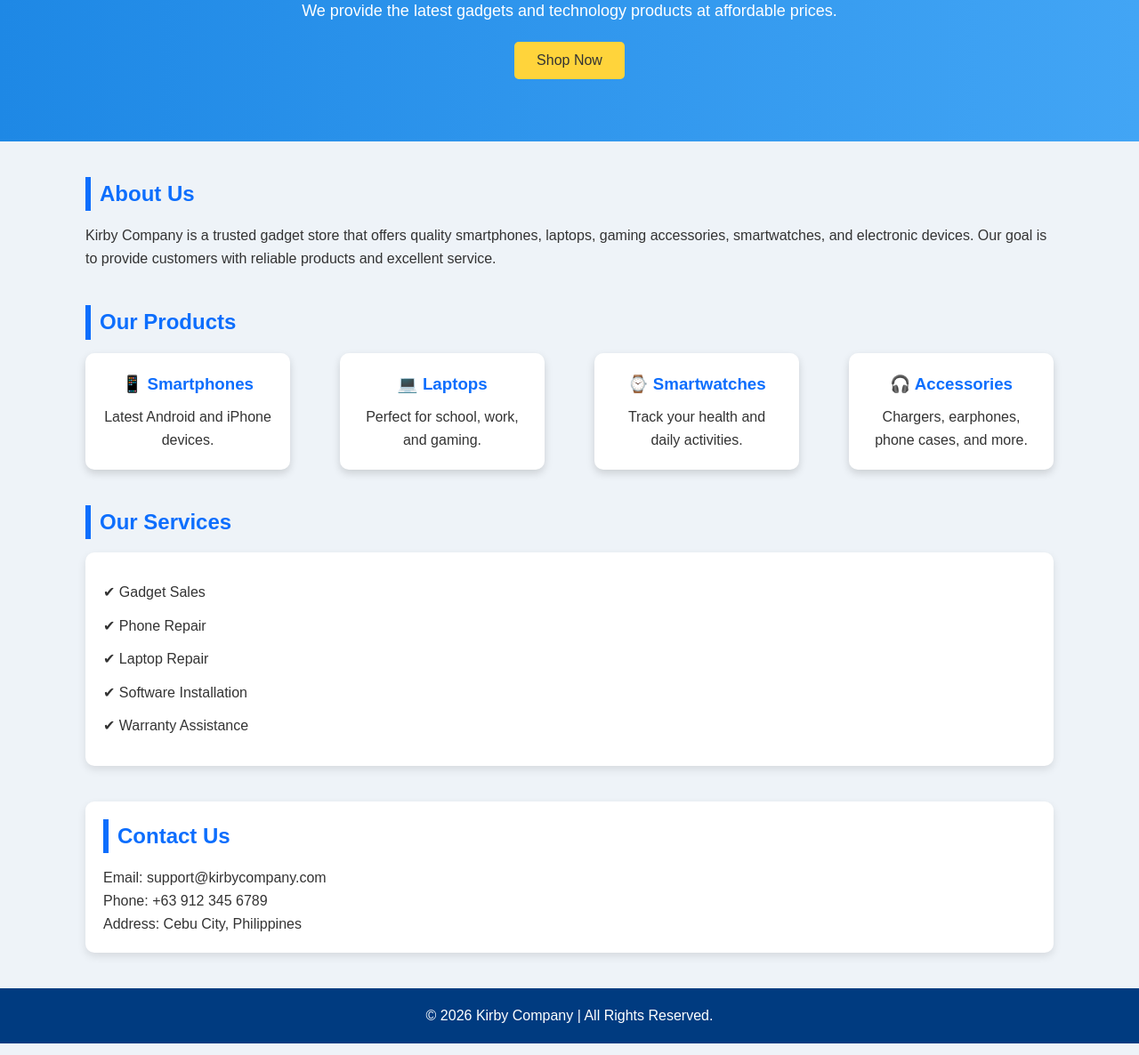
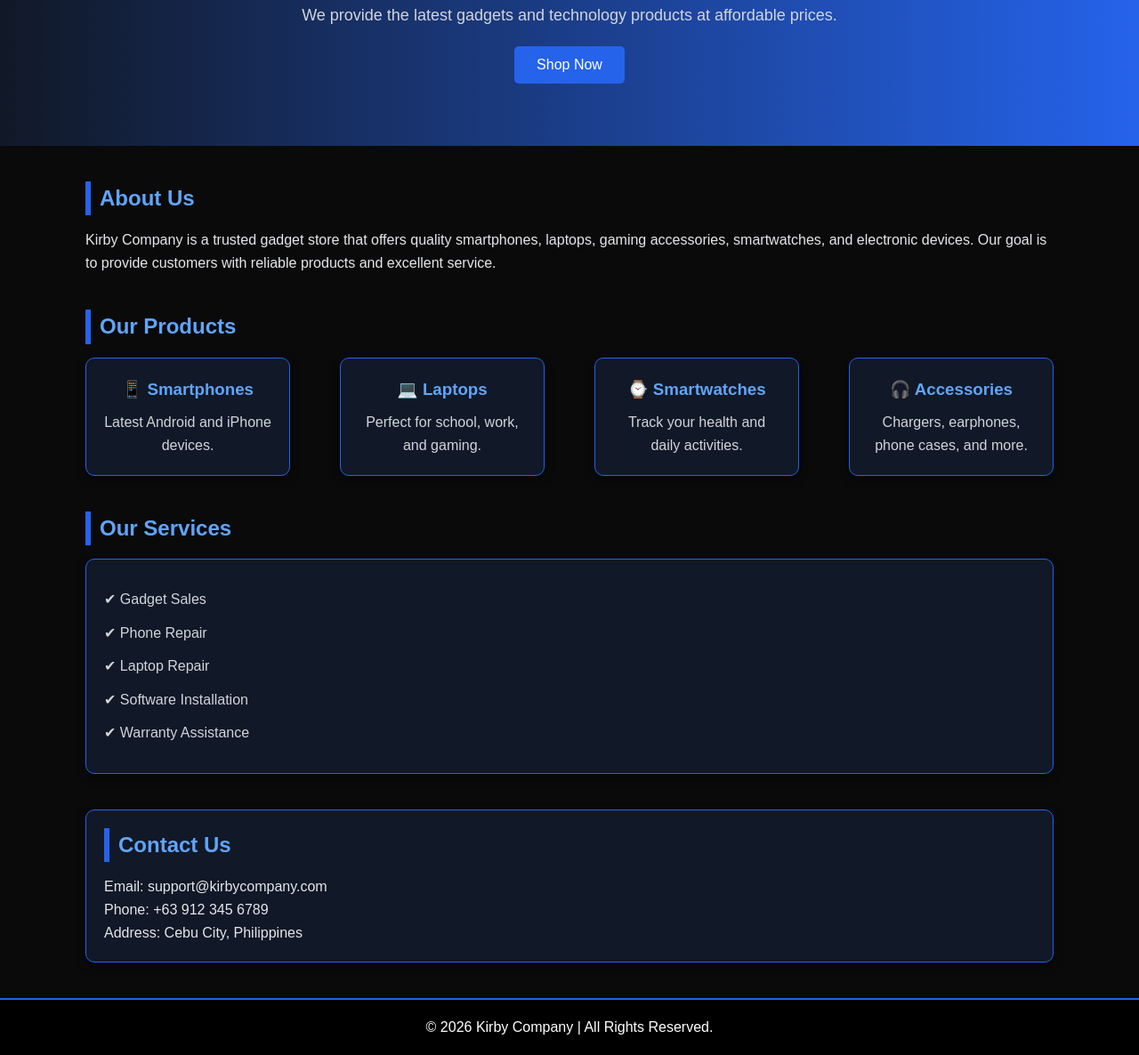
Before and after one commit to pinioneskirby-web/Piniones-project, a plain HTML site: page index.html in a window 1280 px wide. Shown: the part 365-1551 px from the top of the page at 89% size. Drawn offline with Linux system fonts and the light colour scheme.

Commit message:
"changes in css file"

```diff
--- a/css/style.css
+++ b/css/style.css
@@ -6,33 +6,37 @@
 }
 
 body{
-    background-color:#eef3f8;
-    color:#333;
+    background-color:#0A0A0A;
+    color:#E5E7EB;
     line-height:1.6;
 }
 
 /* Header */
 header{
-    background:#0d6efd;
+    background:#111827;
     color:white;
     text-align:center;
     padding:35px;
+    border-bottom:3px solid #2563EB;
 }
 
 header h1{
     font-size:40px;
     margin-bottom:10px;
+    color:#60A5FA;
 }
 
 header p{
     font-size:18px;
+    color:#D1D5DB;
 }
 
 /* Navigation */
 nav{
-    background:#003b80;
+    background:#000000;
     padding:15px;
     text-align:center;
+    border-bottom:2px solid #2563EB;
 }
 
 nav a{
@@ -44,12 +48,12 @@
 }
 
 nav a:hover{
-    color:#ffd43b;
+    color:#60A5FA;
 }
 
 /* Hero */
 .hero{
-    background:linear-gradient(to right,#1e88e5,#42a5f5);
+    background:linear-gradient(to right,#111827,#2563EB);
     color:white;
     text-align:center;
     padding:70px 20px;
@@ -63,11 +67,12 @@
 .hero p{
     font-size:18px;
     margin-bottom:20px;
+    color:#D1D5DB;
 }
 
 .hero button{
-    background:#ffd43b;
-    color:#333;
+    background:#2563EB;
+    color:white;
     border:none;
     padding:12px 25px;
     font-size:16px;
@@ -77,7 +82,7 @@
 }
 
 .hero button:hover{
-    background:#ff8928;
+    background:#1D4ED8;
 }
 
 /* Main Container */
@@ -87,9 +92,9 @@
 }
 
 .container h2{
-    color:#0d6efd;
+    color:#60A5FA;
     margin-bottom:15px;
-    border-left:6px solid #0d6efd;
+    border-left:6px solid #2563EB;
     padding-left:10px;
 }
 
@@ -102,50 +107,60 @@
 }
 
 .card{
-    background:white;
+    background:#111827;
     width:230px;
     padding:20px;
     border-radius:10px;
     text-align:center;
-    box-shadow:0 4px 10px rgba(0,0,0,0.15);
+    box-shadow:0 4px 10px rgba(0,0,0,0.5);
     transition:0.3s;
+    border:1px solid #2563EB;
 }
 
 .card:hover{
     transform:translateY(-8px);
+    box-shadow:0 8px 20px rgba(37,99,235,0.4);
 }
 
 .card h3{
-    color:#0d6efd;
+    color:#60A5FA;
     margin-bottom:10px;
+}
+
+.card p{
+    color:#D1D5DB;
 }
 
 /* Services */
 ul{
-    background:white;
+    background:#111827;
     padding:20px;
     border-radius:10px;
-    box-shadow:0 4px 10px rgba(0,0,0,0.1);
+    box-shadow:0 4px 10px rgba(0,0,0,0.5);
+    border:1px solid #2563EB;
 }
 
 ul li{
     margin:12px 0;
     list-style:none;
+    color:#D1D5DB;
 }
 
 /* Contact */
 #contact{
-    background:white;
+    background:#111827;
     padding:20px;
     border-radius:10px;
-    box-shadow:0 4px 10px rgba(0,0,0,0.1);
+    box-shadow:0 4px 10px rgba(0,0,0,0.5);
+    border:1px solid #2563EB;
 }
 
 /* Footer */
 footer{
-    background:#003b80;
+    background:#000000;
     color:white;
     text-align:center;
     padding:18px;
     margin-top:40px;
+    border-top:2px solid #2563EB;
 }
```
